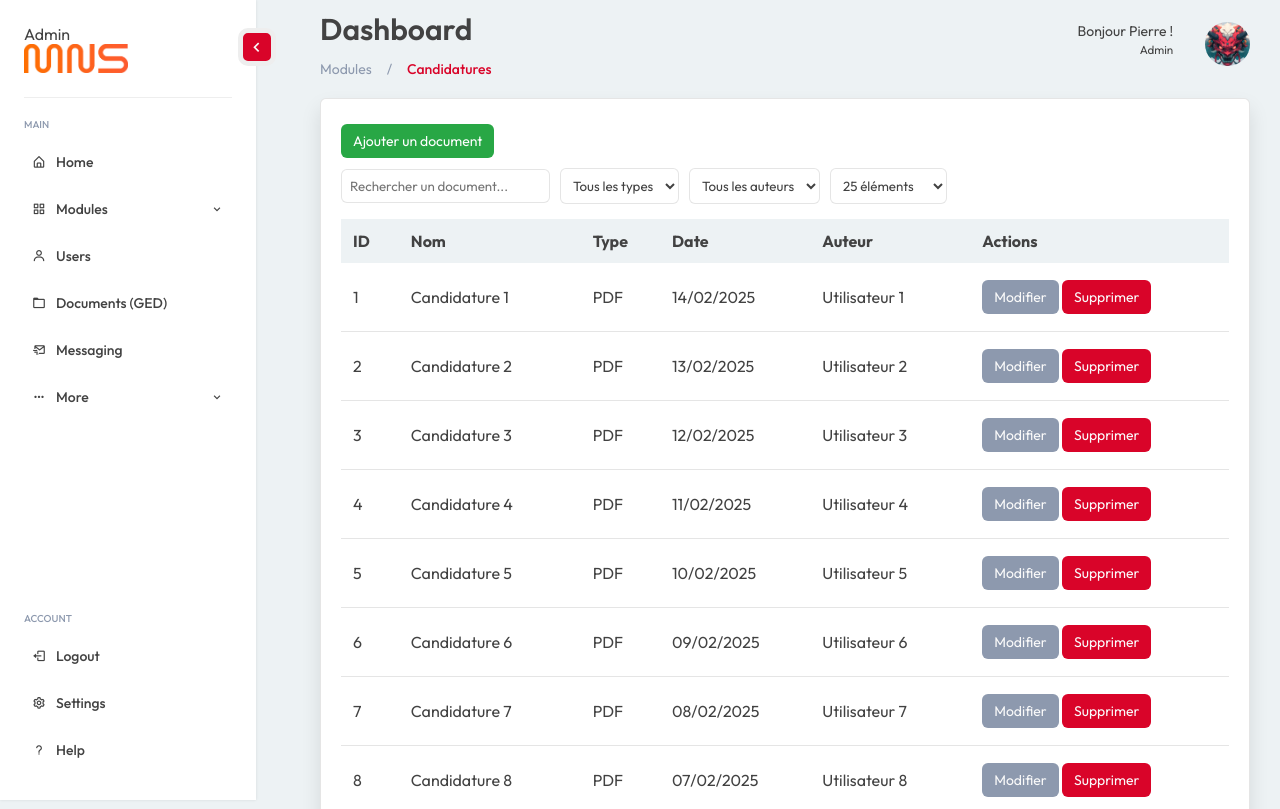
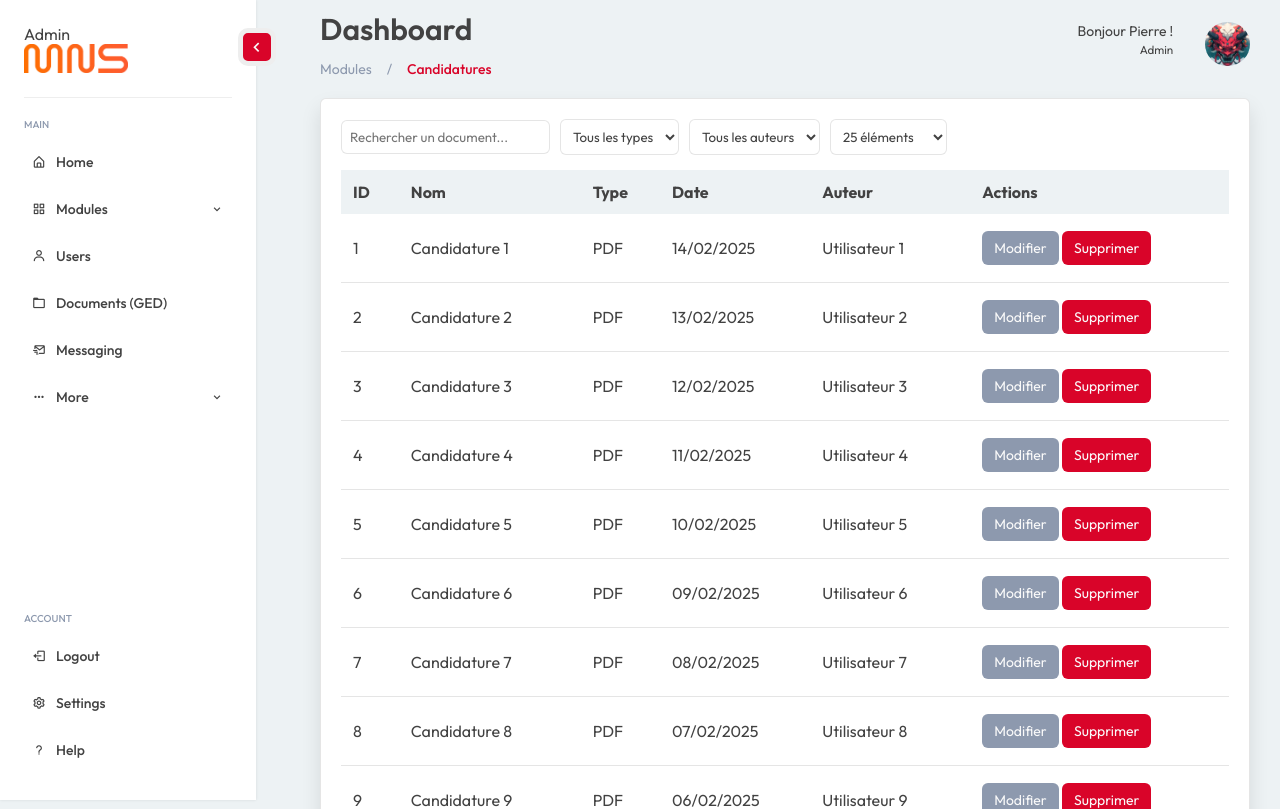
Before and after one commit to Miche1-Pierre/admin-mns, a PHP site: page /components/modules/candidatures.php in a window 1280 px wide. Shown: the top 809 px of the page. Run offline with PHP 8.4, Linux system fonts and the light colour scheme.

Commit message:
refactor: delete bouton add

```diff
--- a/frontend-admin-mns/components/modules/candidatures.php
+++ b/frontend-admin-mns/components/modules/candidatures.php
@@ -35,8 +35,6 @@ for ($i = 1; $i <= 100; $i++) {
 
         <div class="dashboard-zone" id="dashboard-zone">
             <div class="document-container">
-                <button class="button add">Ajouter un document</button>
-
                 <!-- Bandeau de filtrage -->
                 <div class="filter-bar">
                     <input type="text" id="searchInput" placeholder="Rechercher un document..." />
```
